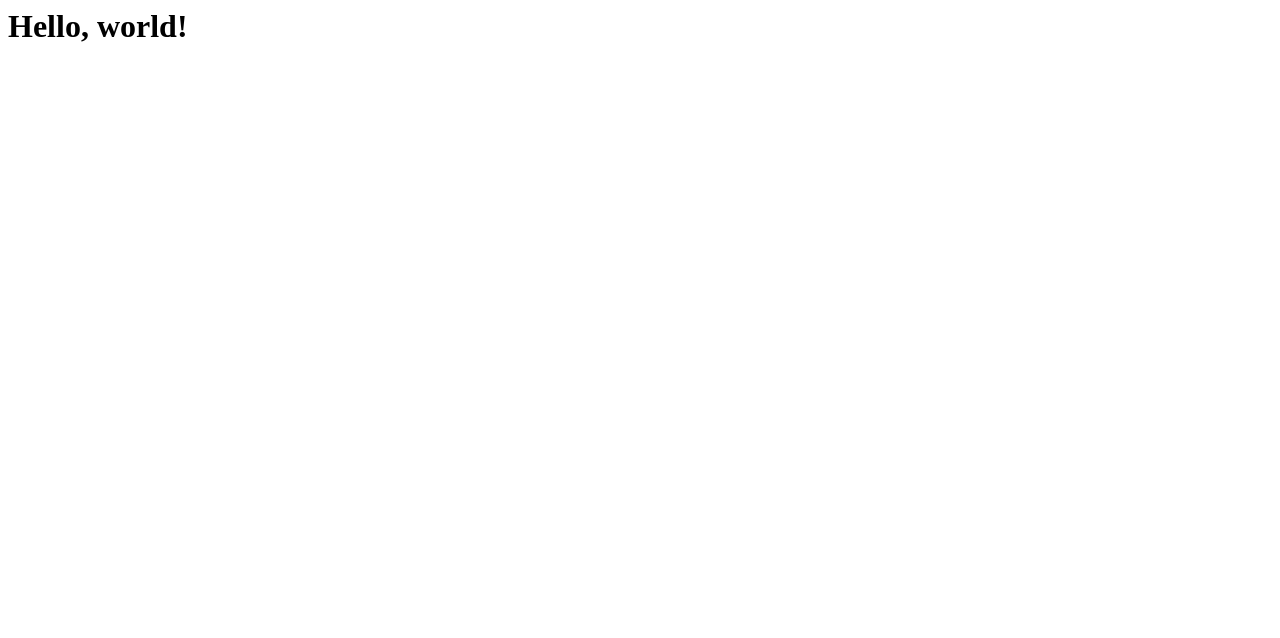
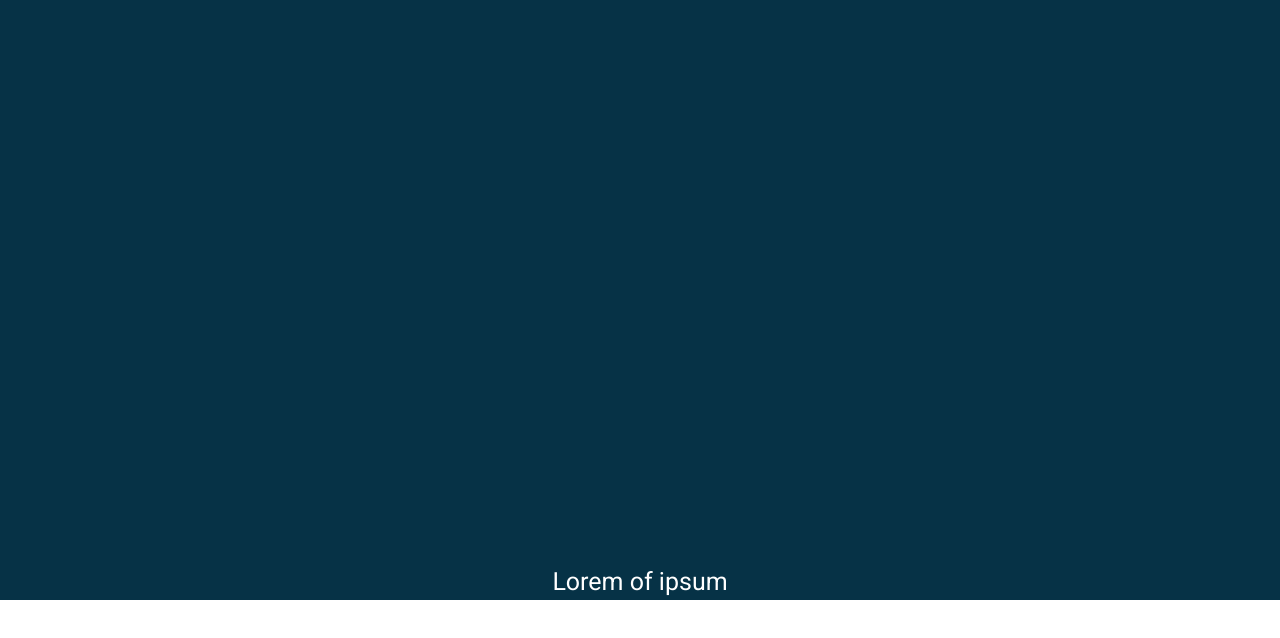
Before and after one commit to alaurentinoofficial/alaurentinoofficial.github.io, a plain HTML site: page index.html in a window 1280 px wide. Drawn offline with nearby package versions, Linux system fonts and the light colour scheme.

Commit message:
Create the stylesheet

```diff
--- /dev/null
+++ b/assets/css/style.css
@@ -0,0 +1,15 @@
+.header-pane {
+    height: 600px;
+    background: #063246;
+
+    display: flex;
+    justify-content: center;
+}
+
+.author-name {
+    align-self: flex-end;
+
+    font-family: 'Roboto';
+    font-size: 25px;
+    color: #fff;
+}
--- a/index.html
+++ b/index.html
@@ -1,9 +1,24 @@
 <html>
     <head>
+        <link href="https://fonts.googleapis.com/css?family=Roboto&display=swap" rel="stylesheet">
+        <link rel="stylesheet" href="https://stackpath.bootstrapcdn.com/bootstrap/4.3.1/css/bootstrap.min.css" integrity="sha384-ggOyR0iXCbMQv3Xipma34MD+dH/1fQ784/j6cY/iJTQUOhcWr7x9JvoRxT2MZw1T" crossorigin="anonymous">
+        <link rel="stylesheet" href="./assets/css/style.css" />
+        <meta charset="utf-8"/>
+        <meta name="author" content="Anderson Laurentino">
+        <meta name="description" content="I'm Anderson Laurentino and i'm the machine learning engineer">
+        <meta name="keywords" content="sites, web, meta tag, código, html">
+
         <title>Anderson Laurentino</title>
     </head>
 
     <body>
-        <h1>Hello, world!</h1>
+        <div class="row">
+            <div class="col-12 header-pane">
+                <div class="author-name">Lorem of ipsum</div>
+            </div>
+        </div>
     </body>
+    <script src="https://code.jquery.com/jquery-3.3.1.slim.min.js" integrity="sha384-q8i/X+965DzO0rT7abK41JStQIAqVgRVzpbzo5smXKp4YfRvH+8abtTE1Pi6jizo" crossorigin="anonymous"></script>
+    <script src="https://cdnjs.cloudflare.com/ajax/libs/popper.js/1.14.7/umd/popper.min.js" integrity="sha384-UO2eT0CpHqdSJQ6hJty5KVphtPhzWj9WO1clHTMGa3JDZwrnQq4sF86dIHNDz0W1" crossorigin="anonymous"></script>
+    <script async src="https://stackpath.bootstrapcdn.com/bootstrap/4.3.1/js/bootstrap.min.js" integrity="sha384-JjSmVgyd0p3pXB1rRibZUAYoIIy6OrQ6VrjIEaFf/nJGzIxFDsf4x0xIM+B07jRM" crossorigin="anonymous"></script>
 </html>
```
